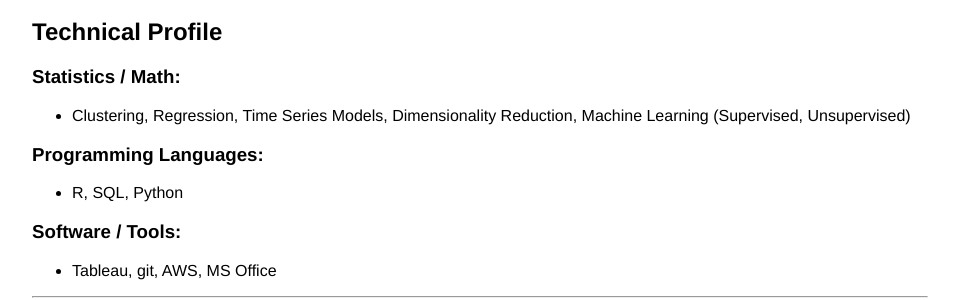
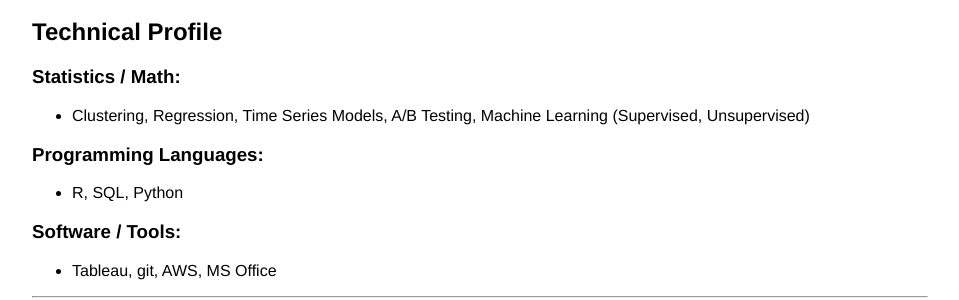
Before and after one commit to MatthewBrower/matthewbrower.github.io, a Jekyll site: the page built from resume/index.md, in a window 1280 px wide. Shown: the part 1334-1634 px from the top of the page, without its empty margins (160-1119 px from the left). Built offline with Jekyll 4.4.1, drawn with Linux system fonts in a browser that asks for light colours.

Commit message:
Update index.md

```diff
--- a/resume/index.md
+++ b/resume/index.md
@@ -63,7 +63,7 @@ ___
 ## Technical Profile
 
 ### Statistics / Math:
-- Clustering, Regression, Time Series Models, Dimensionality Reduction, Machine Learning (Supervised, Unsupervised)
+- Clustering, Regression, Time Series Models, A/B Testing, Machine Learning (Supervised, Unsupervised)
 
 ### Programming Languages:
 
```
